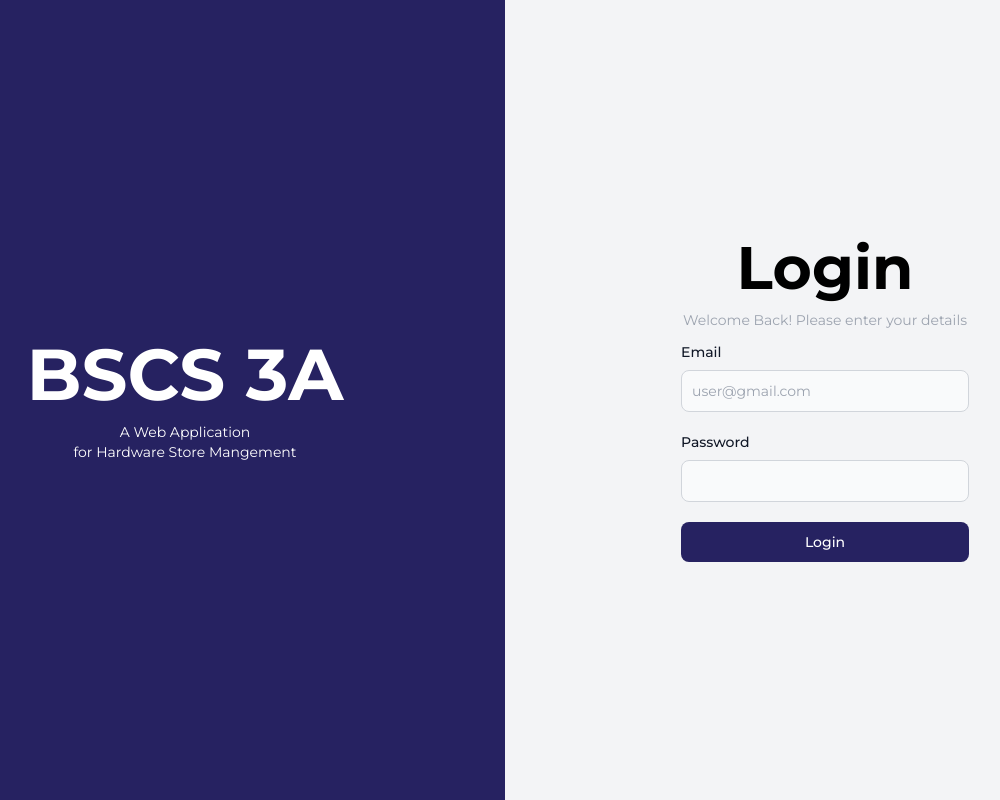
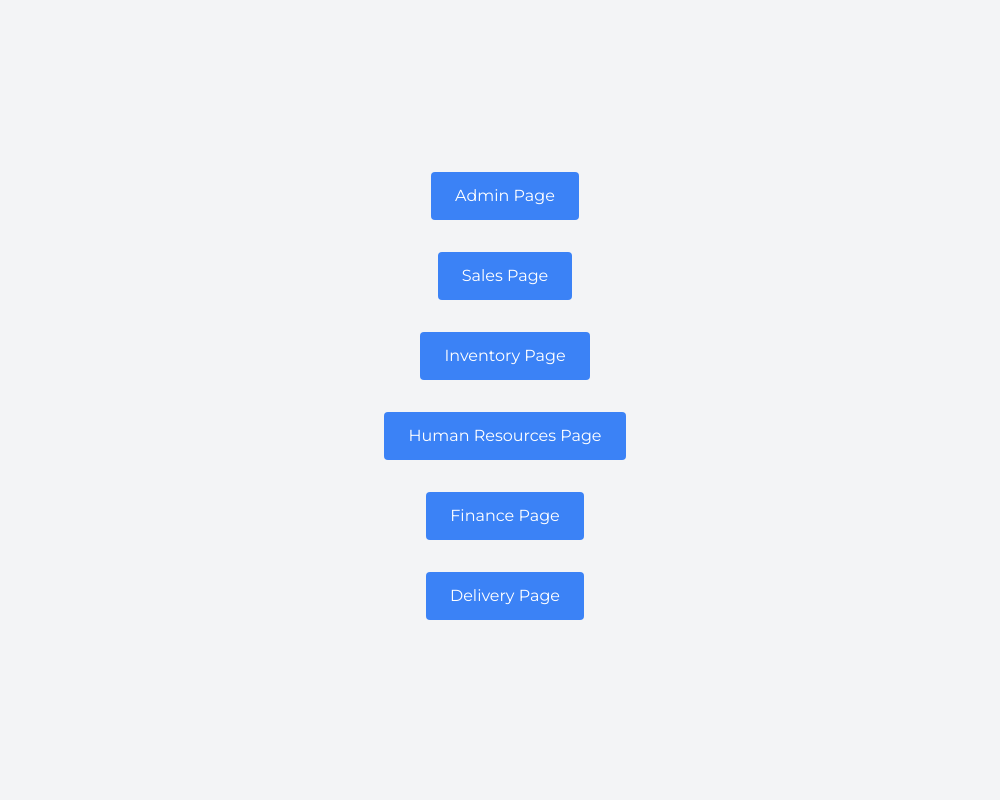
Before and after one commit to bscs3a/Master, a PHP site: page /Master/ in a window 1280 px wide. Shown: the whole page, without its empty margins (135-1135 px from the left). Run offline with PHP 8.4, Linux system fonts and the light colour scheme.

Commit message:
Revert "add a login page and fixed some href in admin"

```diff
--- a/index.php
+++ b/index.php
@@ -31,68 +31,7 @@ require_once './public/delivery/routes.php';
 </head>
 
 <body class="bg-gray-100">
-    <!-- temp login -->
-    <div id="temp-login" class="flex flex-row h-screen w-screen">
-      <!-- left panel -->
-      <div
-        class="flex flex-col h-screen w-1/2 bg-[#262261] justify-center items-center"
-      >
-        <div class="flex flex-col text-white items-center">
-          <p class="text-7xl font-sans font-bold">BSCS 3A</p>
-          <p class="text-sm mt-3">A Web Application</p>
-          <p class="text-sm">for Hardware Store Mangement</p>
-        </div>
-      </div>
-
-      <!-- right panel -->
-      <div class="flex flex-col h-screen w-1/2 justify-center items-center">
-        <p class="text-6xl font-sans font-bold">Login</p>
-        <p class="mt-3 text-sm text-gray-400">
-          Welcome Back! Please enter your details
-        </p>
-
-        <!-- user info form -->
-        <form class="mt-3 w-72 mx-auto">
-          <div class="mb-5">
-            <label
-              for="email"
-              class="block mb-2 text-sm font-medium text-gray-900 dark:text-white"
-              >Email</label
-            >
-            <input
-              type="email"
-              id="email"
-              class="bg-gray-50 border border-gray-300 text-gray-900 text-sm rounded-lg focus:ring-blue-500 focus:border-blue-500 block w-full p-2.5 dark:bg-gray-700 dark:border-gray-600 dark:placeholder-gray-400 dark:text-white dark:focus:ring-blue-500 dark:focus:border-blue-500"
-              placeholder="user@gmail.com"
-              required
-            />
-          </div>
-          <div class="mb-5">
-            <label
-              for="password"
-              class="block mb-2 text-sm font-medium text-gray-900 dark:text-white"
-              >Password</label
-            >
-            <input
-              type="password"
-              id="password"
-              class="bg-gray-50 border border-gray-300 text-gray-900 text-sm rounded-lg focus:ring-blue-500 focus:border-blue-500 block w-full p-2.5 dark:bg-gray-700 dark:border-gray-600 dark:placeholder-gray-400 dark:text-white dark:focus:ring-blue-500 dark:focus:border-blue-500"
-              required
-            />
-          </div>
-
-          <button
-            type="submit"
-            class="text-white bg-[#262261] hover:bg-blue-800 focus:ring-4 focus:outline-none focus:ring-blue-300 font-medium rounded-lg text-sm w-full px-5 py-2.5 text-center dark:bg-blue-600 dark:hover:bg-blue-700 dark:focus:ring-blue-800"
-          >
-            Login
-          </button>
-        </form>
-      </div>
-    </div>
-
-    <!-- temp menu -->
-    <div id="temp-menu" class="hidden flex flex-col items-center justify-center h-screen">
+    <div class="flex flex-col items-center justify-center h-screen">
         <br>
         <button onclick="location.href='/Master/adm/sample'"
             class="px-6 py-3 mb-2 text-white bg-blue-500 rounded hover:bg-blue-700">Admin Page</button><br>
@@ -106,29 +45,7 @@ require_once './public/delivery/routes.php';
             class="px-6 py-3 mb-2 text-white bg-blue-500 rounded hover:bg-blue-700">Finance Page</button><br>
         <button onclick="location.href='/Master/dlv/sample'"
             class="px-6 py-3 mb-2 text-white bg-blue-500 rounded hover:bg-blue-700">Delivery Page</button><br>
-        <button id="temp-logout" class="px-6 py-3 mb-2 text-white bg-blue-500 rounded hover:bg-blue-700">Log out</button>
     </div>
-
-      <!-- temp script for login func and log out func -->
-      <script>
-        document.getElementById("temp-login").addEventListener("submit", function (event) {
-        event.preventDefault();
-
-        const isValid = true;
-
-        if (isValid) {
-            // Show the temp menu and hide the temp-login
-            document.getElementById("temp-menu").classList.remove("hidden");
-            document.getElementById("temp-login").classList.add("hidden");
-        };
-        });
-
-        document.getElementById("temp-logout").addEventListener("click", function () {
-            // Show the temp-login and hide the temp menu
-            document.getElementById("temp-login").classList.remove("hidden");
-            document.getElementById("temp-menu").classList.add("hidden");
-        });
-      </script>
 
 </body>
 
--- a/public/admin/views/adm.test-link.php
+++ b/public/admin/views/adm.test-link.php
@@ -11,7 +11,7 @@
 <body>
     <div class="flex flex-col items-center justify-center min-h-screen bg-pink-800">
         <h1 class="mb-6 text-3xl font-bold text-center text-blue-500">This is a Test-link Routing for Admin</h1>
-        <button onclick="location.href='/Master/adm/sample'"
+        <button onclick="location.href='/Admin/public/admin/views/adm.sample.php'"
             class="px-6 py-3 text-white bg-blue-500 rounded hover:bg-blue-700">Go to Admin page</button>
     </div>
 </body>
```
Also changed, not shown: public/admin/views/adm.sample.php (+5 -5 lines), src/tailwind.css.
